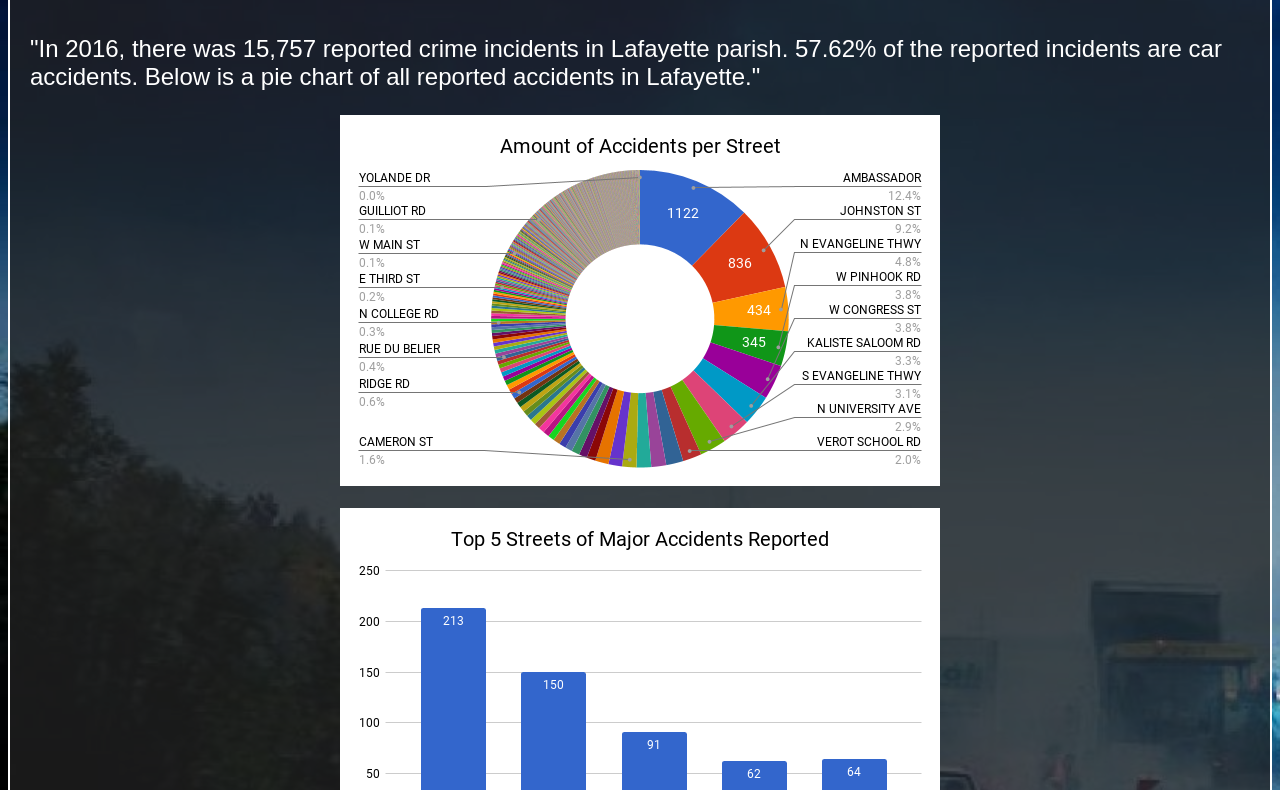
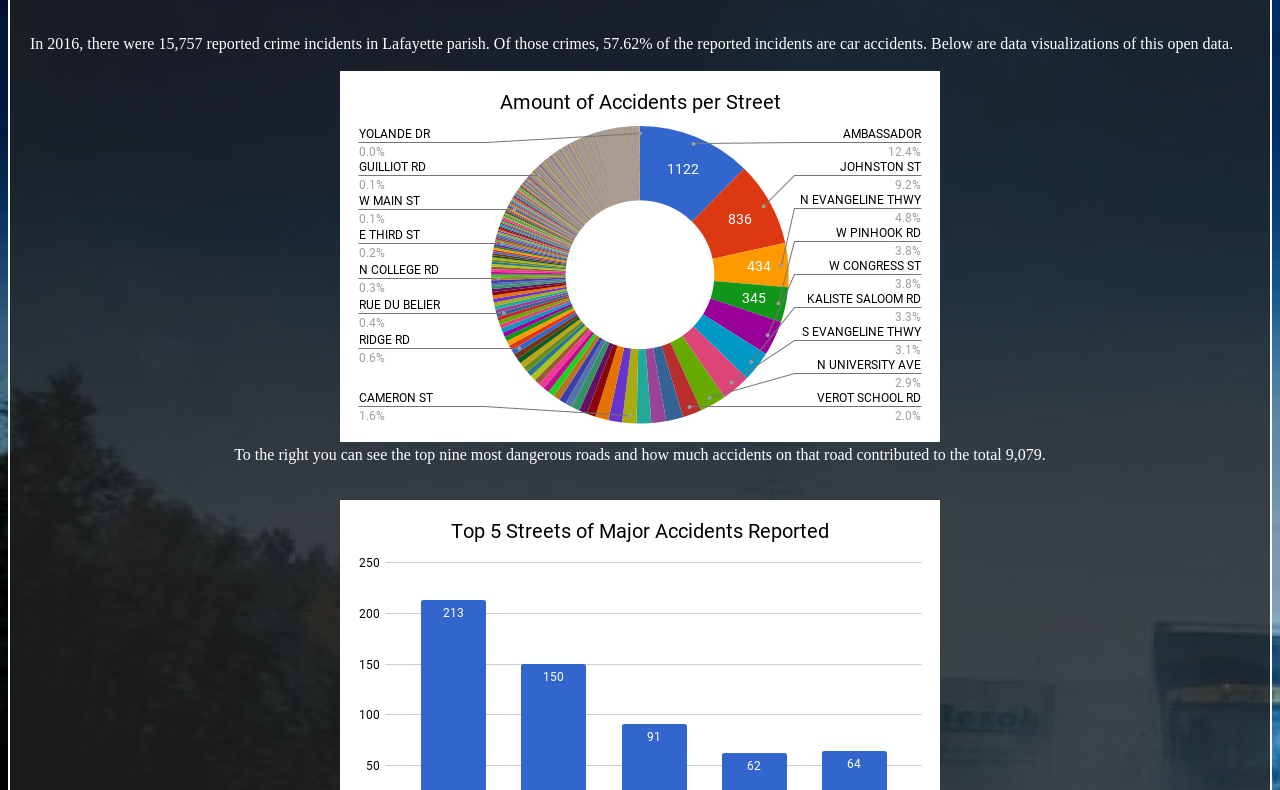
Before and after one commit to rnguyen-trieu/LFTOD, a website: page app/Data.html in a window 1280 px wide. Shown: the part 124-914 px from the top of the page. Drawn offline with Linux system fonts and the light colour scheme.

Commit message:
Updated Data

```diff
--- a/app/Data.html
+++ b/app/Data.html
@@ -35,7 +35,7 @@
       <a href="#"><li><a href="Data.html">Data</li></a>
       <a href="#"><li><a href="Problem.html">Problem</li></a>
       <a href="#"><li><a href="Solution.html">Solution</li></a>
-      <a href="#"><li><a href="Map.html">Map</li></a>
+      <a href="#"><li><a href="map.html">Map</li></a>
       </center>
     </ul>
   </div>
@@ -48,8 +48,8 @@
   <div id="magic-container">
     <div id="blur-bg"></div>
            <h1>Lafayette Smart City</h1>
-    <p>"In 2016, there was 15,757 reported crime incidents in Lafayette parish. 57.62% of the reported incidents are car accidents. Below is a pie chart of all reported accidents in Lafayette." <br> <center><img src="chart(4).png"><br> <br> <center><img src="chart(5).png"><br> <br> <br> <center><img src="chart(3).png"><br> <br> <center><img src="table.png"><br> <a href="http://www.tripnet.org/docs/LA_Lafayette_Transportation_by_the_Numbers_TRIP_Release_03-29-2017.php">"Louisiana has the seventh highest rate of fatal traffic crashes in the nation. *</a>
-</center></p>
+    In 2016, there were 15,757 reported crime incidents in Lafayette parish. Of those crimes, 57.62% of the reported incidents are car accidents. Below are data visualizations of this open data. <br><br> <center><img src="chart(4).png"><br> To the right you can see the top nine most dangerous roads and how much accidents on that road contributed to the total 9,079.<br><br><br> <center><img src="chart(5).png"><br> These streets are the ones with the most major accidents reported. <br> <br> <center><img src="chart(3).png"><br> An average of 25 accidents per day.<br><br><br> <center><img src="table.png"><br> A breakdown of costs per motorist spends per year is shown above.  <br><br> Vehicle Operating Costs (VOC) - a result of driving on roads in need of repair <br> Congestion - lost time and fuel due to congestion-related delays <br> Safety - costs of traffic crashes in which roadway features likely were a contributing factor<br> <a href="http://www.tripnet.org/docs/LA_Lafayette_Transportation_by_the_Numbers_TRIP_Release_03-29-2017.php">*</a>
+</center>
   </div>
 
     </div>
```
Also changed, not shown: app/About.html (+1 -1 lines), app/Problem.html (+1 -1 lines), app/Solution.html (+1 -1 lines), app/index.html (+1 -1 lines).
